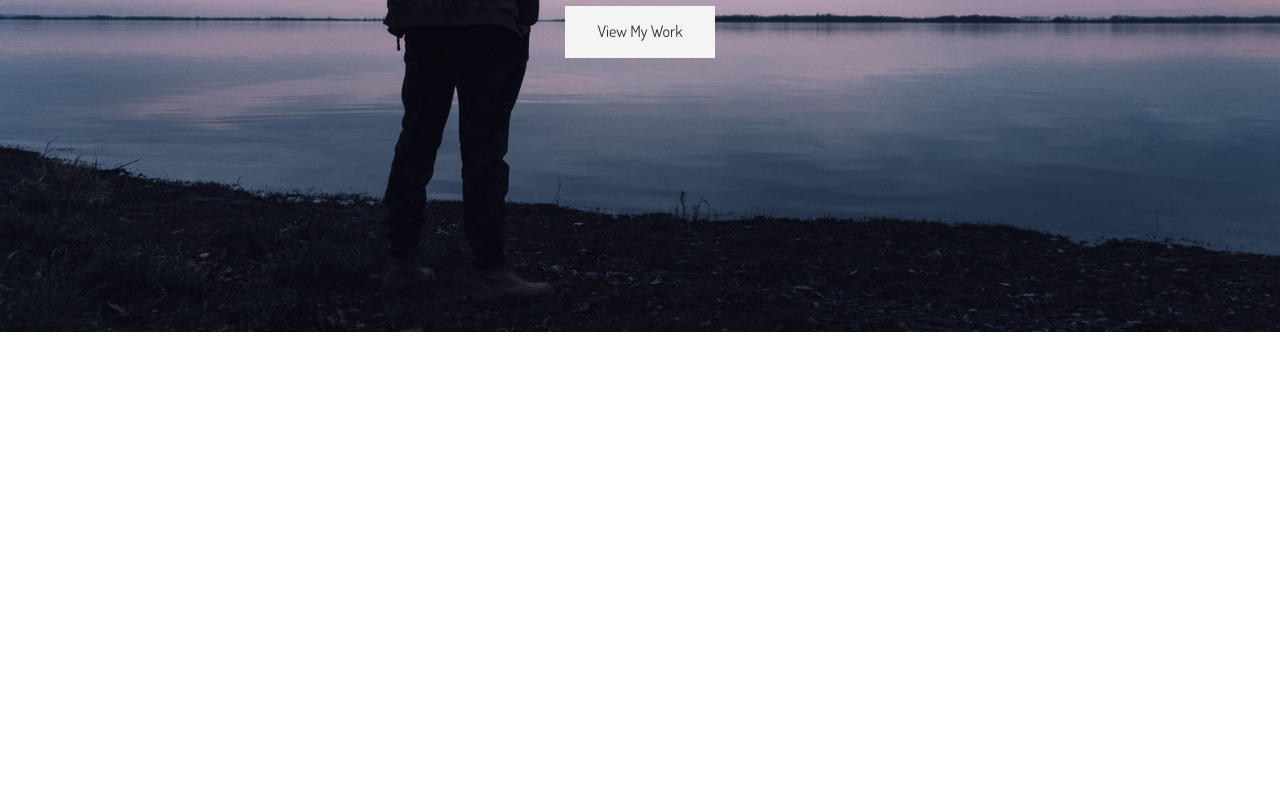
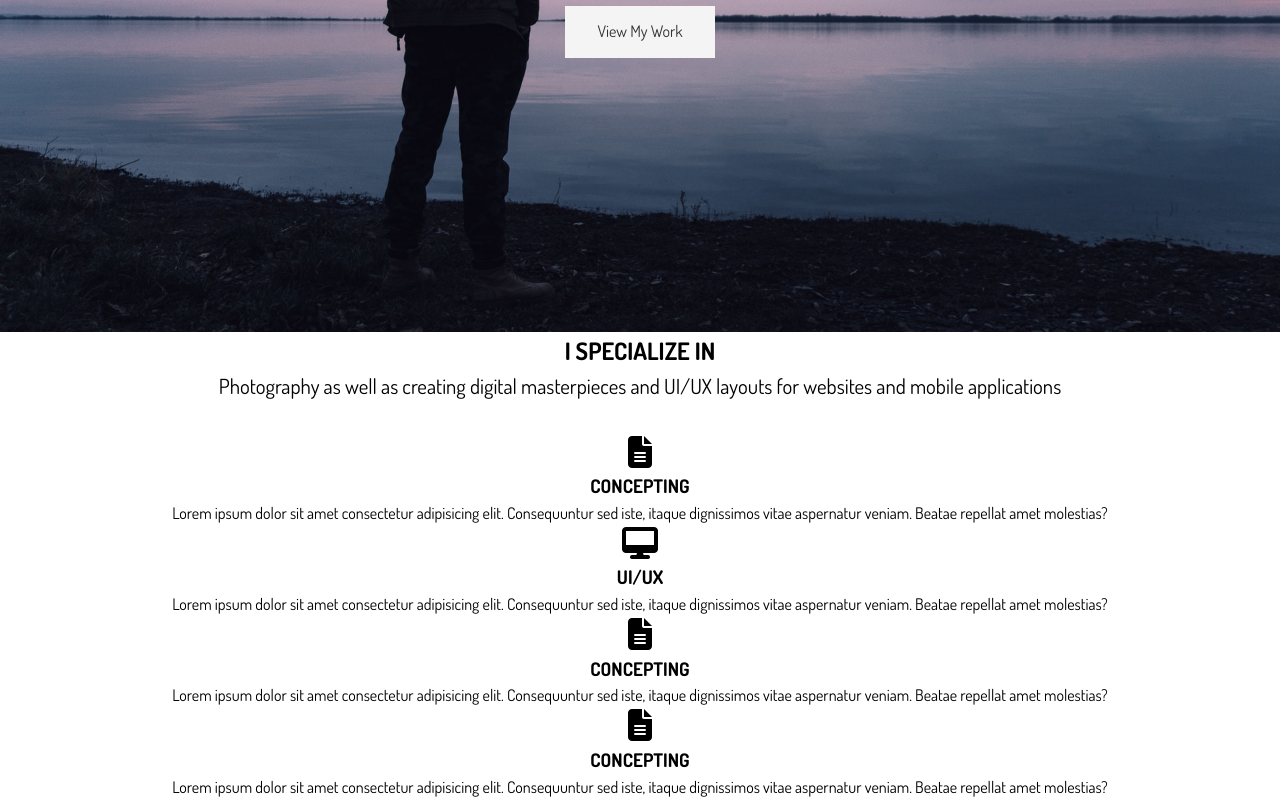
Before and after one commit to firefly017/modern-html-and-css, a plain HTML site: page portfolio_website/index.html in a window 1280 px wide. Shown: the part 468-1268 px from the top of the page. Before the commit the page ends 800 px from the top, so only its background shows below. Drawn offline with Linux system fonts and the light colour scheme.

```diff
--- a/portfolio_website/index.html
+++ b/portfolio_website/index.html
@@ -38,6 +38,49 @@
             </div>
         </div>
     </header>
+
+    <!-- Section A: Specialize -->
+    <section id="home-a" class="text-center py-2">
+        <div class="container">
+            <h2 class="section-title">I Specialize In</h2>
+            <div class="bottom-line"></div>
+            <p class="lead">
+                Photography as well as creating digital masterpieces and UI/UX
+                layouts for websites and mobile applications
+            </p>
+            <div class="specials">
+                <div>
+                    <i class="fas fa-file-alt fa-2x"></i>
+                    <h3>Concepting</h3>
+                    <p>Lorem ipsum dolor sit amet consectetur adipisicing elit.
+                        Consequuntur sed iste, itaque dignissimos vitae
+                        aspernatur veniam. Beatae repellat amet molestias?</p>
+                </div>
+                <div>
+                    <i class="fas fa-desktop fa-2x"></i>
+                    <h3>UI/UX</h3>
+                    <p>Lorem ipsum dolor sit amet consectetur adipisicing elit.
+                        Consequuntur sed iste, itaque dignissimos vitae
+                        aspernatur veniam. Beatae repellat amet molestias?</p>
+                </div>
+                <div>
+                    <i class="fas fa-file-alt fa-2x"></i>
+                    <h3>Concepting</h3>
+                    <p>Lorem ipsum dolor sit amet consectetur adipisicing elit.
+                        Consequuntur sed iste, itaque dignissimos vitae
+                        aspernatur veniam. Beatae repellat amet molestias?</p>
+                </div>
+                <div>
+                    <i class="fas fa-file-alt fa-2x"></i>
+                    <h3>Concepting</h3>
+                    <p>Lorem ipsum dolor sit amet consectetur adipisicing elit.
+                        Consequuntur sed iste, itaque dignissimos vitae
+                        aspernatur veniam. Beatae repellat amet molestias?</p>
+                </div>
+            </div>
+        </div>
+    </section>
+
     <script src="js/typewriter.js"></script>
 </body>
 
```
Also changed, not shown: README.md.
